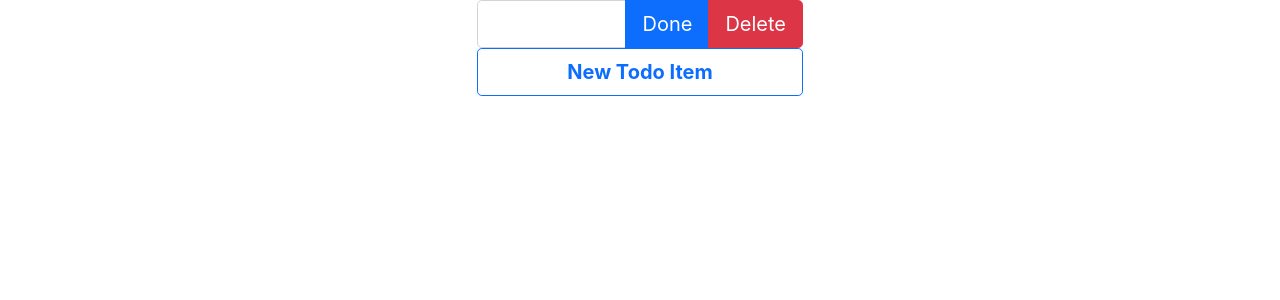
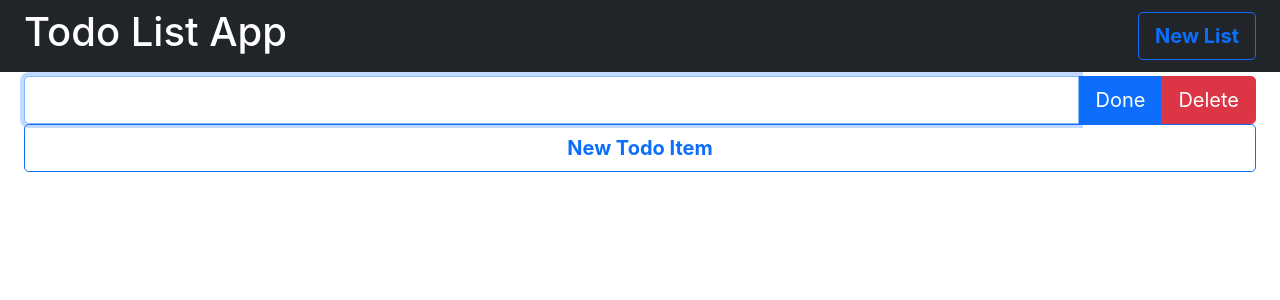
Before and after one commit to charlescohanlon/todo-list-app, a React (Create React App) app: page / in a window 1280 px wide. Shown: the top 300 px of the page. Built offline with nearby package versions, Linux system fonts and the light colour scheme.

Commit message:
implement autosizing list items, title navbar, and ability to add multiple lists

```diff
--- a/package.json
+++ b/package.json
@@ -9,6 +9,7 @@
     "react": "^17.0.2",
     "react-dom": "^17.0.2",
     "react-scripts": "5.0.0",
+    "react-textarea-autosize": "^8.3.3",
     "web-vitals": "^2.1.2"
   },
   "scripts": {
--- a/src/App.js
+++ b/src/App.js
@@ -1,12 +1,23 @@
+/*
+ * TODO: add list titles, add list delete, look into JSON.stringify to "save" todos,
+ * refactor react code, add comment documentation, make responsive
+*/
 import React, { Component } from "react";
 import './App.css';
 import List from "./components/List.jsx";
 
+
 class App extends Component {
   state = {
     lists: [
-      { listId: 0, listItems: [{ itemId: 0, value: "", isEditing: true, isComplete: false }] }
-    ]
+      {
+        title: "",
+        listId: 0,
+        listItems: [{ itemId: 0, text: "", isEditing: true, isComplete: false }],
+        lastItemId: 0
+      }
+    ],
+    lastListId: 0
   };
 
   // could make this more efficient by checking at the index equivalent to the id before searching
@@ -27,18 +38,13 @@ class App extends Component {
   removeItem(listPos) {
     const { lists, listIndex, itemIndex } = this.getMatchingItemForList(listPos);
     let list = lists[listIndex].listItems;
-    console.log("deleting: ", itemIndex);
     list.splice(itemIndex, 1);
-    for (let i = 0; i < list.length; i++) {
-      list[i].itemId = i;
-    }
-    console.log(lists);
     this.setState({ lists });
   }
 
-  handleTextInputChange = (listPos, newTextInput) => {
+  handleTextInputChange = (listPos, value) => {
     const { lists, listIndex, itemIndex } = this.getMatchingItemForList(listPos);
-    lists[listIndex].listItems[itemIndex].value = newTextInput;
+    lists[listIndex].listItems[itemIndex].text = value;
     this.setState({ lists });
   };
 
@@ -50,17 +56,16 @@ class App extends Component {
     this.removeItem(listPos);
   };
 
-  handleEdit = (listPos) => {
+  handleEdit = (listPos,) => {
     this.setIsEditing(listPos, true);
   };
 
   handleAddItem = (listId) => {
-    const listPos = { listId, itemId: null };
-    const { lists, listIndex } = this.getMatchingItemForList(listPos);
-    const nextIndex = lists[listIndex].listItems.length;
+    const { lists, listIndex } = this.getMatchingItemForList({ listId, itemId: null });
     lists[listIndex].listItems.push({
-      itemId: nextIndex,
-      value: "",
+      itemId: ++lists[listIndex].lastItemId,
+      text: "",
+      textHeight: 1,
       isEditing: true,
       isComplete: false,
     });
@@ -72,16 +77,33 @@ class App extends Component {
       const { lists, listIndex, itemIndex } = this.getMatchingItemForList(listPos);
       lists[listIndex].listItems[itemIndex].isComplete = isChecked;
       this.setState({ lists });
-      this.removeItem(listPos)
-      // setTimeout(() => this.removeItem(listPos), 2000);
+      setTimeout(() => this.removeItem(listPos), 250);
     }
+  };
+
+  handleAddList = () => {
+    const newState = { ...this.state };
+    newState.lists.push({
+      title: "",
+      listId: ++newState.lastListId,
+      listItems: [{ itemId: 0, text: "", textHeight: 1, isEditing: true, isComplete: false }],
+      lastItemId: 0
+    });
+    this.setState(newState);
   };
 
   render() {
     return (
-      <div className="row">
+      <>
+        <nav className="navbar navbar-light bg-dark">
+          <div className="container-fluid px-4">
+            <h1 className="text-white">Todo List App</h1>
+            <button className="btn btn-lg btn-outline-primary d-flex" onClick={this.handleAddList}><b>New List</b></button>
+          </div>
+        </nav>
+        <div className="row px-4">
           {this.state.lists.map((list) => (
-          <div className="container col-3 gx-0" key={list.listId}>
+            <div className="container col gx-4" key={list.listId}>
               <List
                 listId={list.listId}
                 items={list.listItems}
@@ -94,6 +116,7 @@ class App extends Component {
             </div>
           ))}
         </div>
+      </>
     );
   }
 }
--- a/src/components/List.jsx
+++ b/src/components/List.jsx
@@ -1,26 +1,25 @@
 import React, { Component } from "react";
 import ListItem from "./ListItem";
-import "./List.css";
+import "./custom_css/List.css";
 
 class List extends Component {
+  getAddBtnFor(listId) {
+    return (
+      <button
+        className="btn btn-outline-primary btn-lg full-width"
+        onClick={() => this.props.onAddItem(listId)}
+      >
+        <b>New Todo Item</b>
+      </button>
+    );
+  }
+
   render() {
-    const {
-      items,
-      listId,
-      onChange,
-      onDone,
-      onDelete,
-      onEdit,
-      onComplete,
-      onAddItem,
-    } = this.props;
-    // console.log("canAddNewItem: ", canAddNewItem);
-    return (
-      <div>
-        {items.map((item) => (
+    const { items, listId, onChange, onDone, onDelete, onEdit, onComplete } =
+      this.props;
+    const listItems = items.map((item) => (
       <ListItem
         key={item.itemId}
-            itemId={item.itemId}
         listId={listId}
         item={item}
         onChange={onChange}
@@ -29,14 +28,12 @@ class List extends Component {
         onEdit={onEdit}
         onComplete={onComplete}
       />
-        ))}
-        <button
-          className="btn btn-outline-primary btn-lg full-width"
-          onClick={() => onAddItem(listId)}
-        >
-          <b>New Todo Item</b>
-        </button>
-      </div>
+    ));
+    return (
+      <>
+        {listItems}
+        {this.getAddBtnFor(listId)}
+      </>
     );
   }
 }
--- a/src/components/ListItem.jsx
+++ b/src/components/ListItem.jsx
@@ -1,78 +1,87 @@
 import React, { Component } from "react";
-import "./ListItem.css";
+import "./custom_css/ListItem.css";
+import TextareaAutosize from "react-textarea-autosize";
 
 class ListItem extends Component {
-  getTextFieldClasses() {
-    let inputClasses = "form-control";
-    // inputClasses += this.props.item.isComplete ? " show-complete" : "";
-    return inputClasses;
+  getCheckBoxFor(item, pos) {
+    const viewingCheckBox = (
+      <div className="input-group-text">
+        <input
+          className="form-check-input mt-0"
+          type="checkbox"
+          onChange={(change) =>
+            this.props.onComplete(pos, change.target.checked)
+          }
+        />
+      </div>
+    );
+    return item.isEditing ? <></> : viewingCheckBox;
   }
 
-  editingFields(item, pos) {
-    return (
+  getTextAreaFor(item, pos) {
+    let textAreaClasses = "form-control non-resizable";
+    if (item.isComplete) textAreaClasses += " show-complete";
+    const editingTextArea = (
+      <TextareaAutosize
+        className={textAreaClasses}
+        value={item.text}
+        onChange={(evt) => this.props.onChange(pos, evt.target.value)}
+        onKeyDown={(evt) => {
+          if (evt.key === "Enter") this.props.onDone(pos);
+        }}
+        autoFocus
+      />
+    );
+    const viewingTextArea = (
+      <TextareaAutosize
+        className={textAreaClasses}
+        value={item.text}
+        readOnly={true}
+        onDoubleClick={() => this.props.onEdit(pos)}
+      />
+    );
+    return item.isEditing ? editingTextArea : viewingTextArea;
+  }
+
+  getBtnsFor(item, pos) {
+    let buttonClasses = "btn btn-";
+    const editingButtons = (
       <>
-        <input
-          type="text"
-          className={this.getTextFieldClasses()}
-          value={item.value}
-          onChange={(newText) => this.props.onChange(pos, newText.target.value)}
-        />
         <button
-          className="btn btn-primary"
+          className={buttonClasses + "primary"}
           onClick={() => this.props.onDone(pos)}
         >
           Done
         </button>
         <button
-          className="btn btn-danger"
+          className={buttonClasses + "danger"}
           onClick={() => this.props.onDelete(pos)}
         >
           Delete
         </button>
       </>
     );
-  }
-
-  viewingFields(item, pos) {
-    return (
-      <>
-        <div className="input-group-text">
-          <input
-            className="form-check-input mt-0"
-            type="checkbox"
-            value={true}
-            onChange={(change) =>
-              this.props.onComplete(pos, change.target.checked)
-            }
-          />
-        </div>
-        <input
-          type="text"
-          className={this.getTextFieldClasses()}
-          readOnly={true}
-          value={item.value}
-        />
-        <button
-          className="btn btn-warning"
-          onClick={() => {
-            this.props.onEdit(pos);
-          }}
-        >
-          Edit
-        </button>
-      </>
+    const viewingButtons = (
+      <button
+        className={buttonClasses + "warning"}
+        onClick={() => this.props.onEdit(pos)}
+      >
+        Edit
+      </button>
     );
+    return item.isEditing ? editingButtons : viewingButtons;
   }
 
   render() {
-    const { item, itemId, listId } = this.props;
-    let inputGroupClasses = "input-group input-group-lg";
-    // inputGroupClasses += item.isComplete ? " fade-out-transition" : "";
+    const { item, listId } = this.props;
+    const pos = { itemId: item.itemId, listId };
+    let inputGroupClasses = "input-group input-group-lg pt-1";
+    if (item.isComplete) inputGroupClasses += " fade-out-transition";
     return (
       <div className={inputGroupClasses}>
-        {item.isEditing
-          ? this.editingFields(item, { itemId, listId })
-          : this.viewingFields(item, { itemId, listId })}
+        {this.getCheckBoxFor(item, pos)}
+        {this.getTextAreaFor(item, pos)}
+        {this.getBtnsFor(item, pos)}
       </div>
     );
   }
--- a/src/components/ListItem.css
+++ b/src/components/custom_css/ListItem.css
@@ -1,8 +1,12 @@
 .fade-out-transition {
   opacity: 0;
-  transition: opacity 1.5s;
+  transition: opacity 0.5s;
 }
 
 .show-complete {
   background: rgb(18, 194, 18) !important;
 }
+
+.non-resizable {
+  resize: none;
+}
```
Also changed, not shown: src/components/custom_css/List.css (renamed from src/components/List.css), 1 other file (tests, documents, lock files or other folders). Lines whose indentation alone changed are shown as unchanged.
